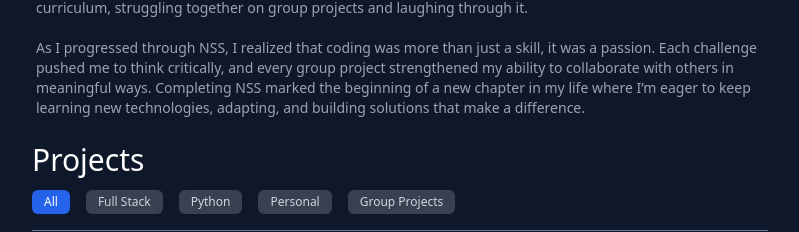
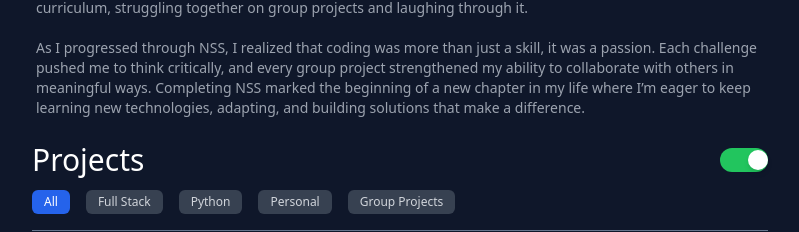
Before and after one commit to Joealb75/new-portfolio, a React (Vite) app: page / in a window 1280 px wide. Shown: the part 895-1127 px from the top of the page, without its empty margins (240-1039 px from the left). Built offline with nearby package versions, Linux system fonts and the light colour scheme.

Commit message:
Added toggle for projects

```diff
--- a/src/HomePage/HomePage.jsx
+++ b/src/HomePage/HomePage.jsx
@@ -12,15 +12,15 @@ export const HomePage = () => {
   const [loopNum, setLoopNum] = useState(0);
   const [typingSpeed, setTypingSpeed] = useState(150);
 
-
   const [selectedFilter, setSelectedFilter] = useState("All");
+  const [isProjectsOpen, setIsProjectsOpen] = useState(true);
   const [projects, setProjects] = useState([
     {
-      component: <OptimumHome tags={["Full Stack", "Python", "Personal"]}/>,
+      component: <OptimumHome tags={["Full Stack", "Python", "Personal"]} />,
       tags: ["Full Stack", "Python", "Personal"],
     },
     {
-      component: <MeritoHome tags={["Full Stack", "Python", "Group Projects"]}/>,
+      component: <MeritoHome tags={["Full Stack", "Python", "Group Projects"]} />,
       tags: ["Full Stack", "Group Projects", "Python"],
     },
   ]);
@@ -99,11 +99,30 @@ export const HomePage = () => {
         <AboutMe />
 
         <div id="projects" className="mt-6 w-full max-w-3xl px-4">
-          <h1 className="text-2xl sm:text-3xl font-medium text-white text-left">
+          <div className="flex justify-between items-center w-full">
+            <h1 className="text-2xl sm:text-3xl font-medium text-white">
               Projects
             </h1>
+            <button
+              onClick={() => setIsProjectsOpen(!isProjectsOpen)}
+              className={`relative w-12 h-6 flex items-center bg-gray-400 rounded-full p-1 transition-all ${
+                isProjectsOpen ? "bg-green-500" : "bg-gray-600"
+              }`}
+            >
+              <div
+                className={`w-5 h-5 bg-white rounded-full shadow-md transform transition-all ${
+                  isProjectsOpen ? "translate-x-6" : "translate-x-0"
+                }`}
+              />
+            </button>
+          </div>
 
-        <div className="flex space-x-4 justify-left mt-3 text-xs ">
+          <div
+            className={`transition-all duration-500 overflow-hidden ${
+              isProjectsOpen ? "max-h-[1000px] opacity-100" : "max-h-0 opacity-0"
+            }`}
+          >
+            <div className="flex space-x-4 justify-left mt-3 text-xs">
               {filters.map((filter, index) => (
                 <button
                   key={index}
@@ -128,6 +147,7 @@ export const HomePage = () => {
             </div>
           </div>
         </div>
+      </div>
 
       <section className="flex flex-col items-center justify-center bg-slate-900 px-4 pt-4">
         <GrowingMySkills />
```
Lines whose indentation alone changed are shown as unchanged.
